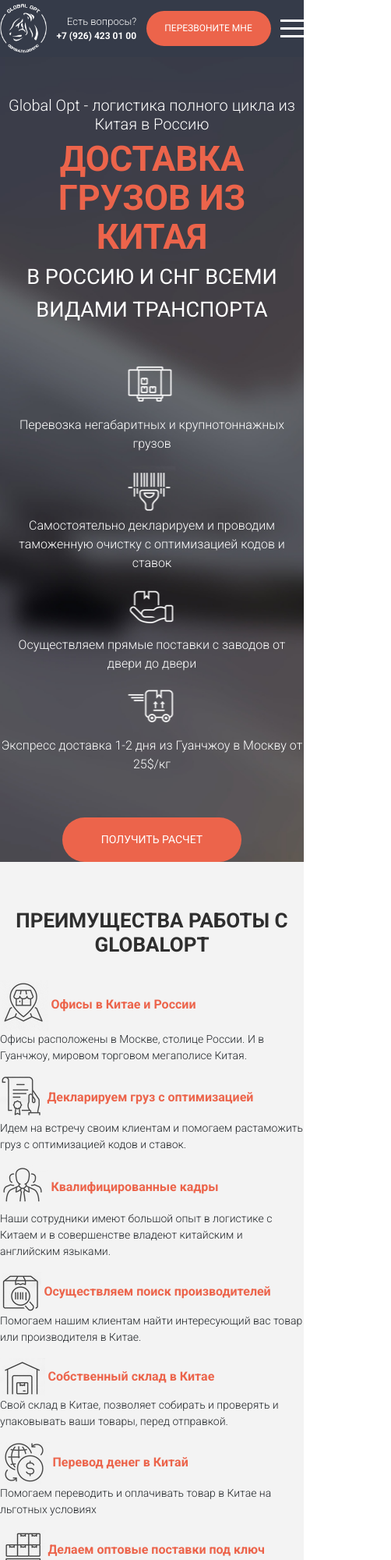
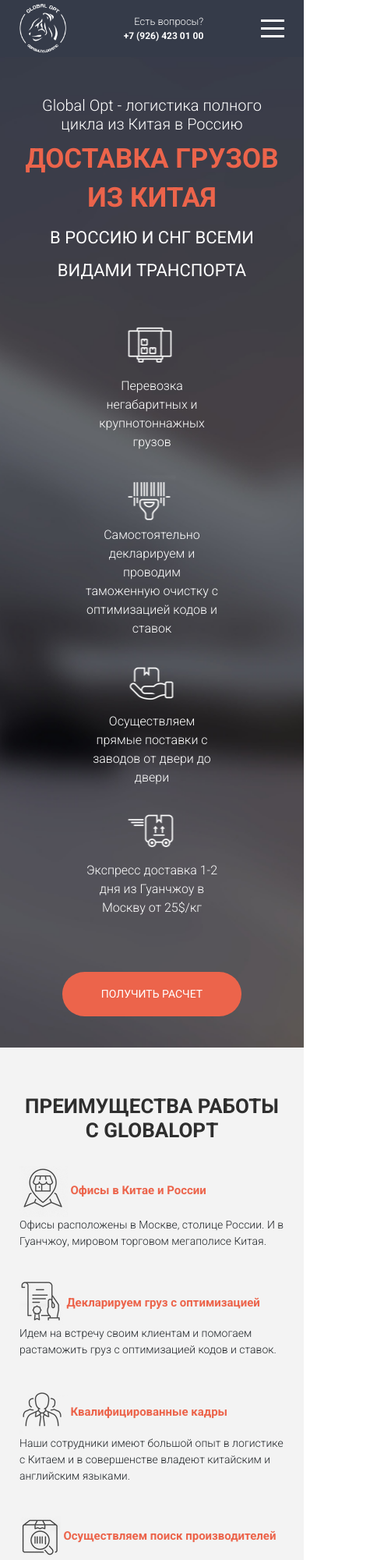
Before and after one commit to OlegRkv/glopt, a plain HTML site: page src/index.html in a window 390 px wide. Shown: the top 2000 px of the page at 78% size, 502 px wide, since content can reach past the window. Drawn offline with nearby package versions, Linux system fonts and the light colour scheme.

Commit message:
finished .header .advantage .work

```diff
--- a/src/index.html
+++ b/src/index.html
@@ -74,16 +74,16 @@
 			<p class="header__subtitle">в Россию и СНГ всеми видами транспорта</p>
 
 			<div class="row header-offer">
-				<div class="col-xl-3 col-lg-3 offset-md-1 col-md-5 header-offer-item cargo-icon">
+				<div class="col-xl-3 col-lg-3 col-md-6 header-offer-item cargo-icon">
 					<p class="header-offer__descr">Перевозка негабаритных и крупнотоннажных грузов</p>
 				</div>
-				<div class="col-xl-3 col-lg-3 col-md-5 header-offer-item bar-code-icon">
+				<div class="col-xl-3 col-lg-3 col-md-6 header-offer-item bar-code-icon">
 					<p class="header-offer__descr">Самостоятельно декларируем и проводим таможенную очистку с оптимизацией кодов и ставок</p>
 				</div>
-				<div class="col-xl-3 col-lg-3 offset-md-1 col-md-5 header-offer-item hand-icon">
+				<div class="col-xl-3 col-lg-3 col-md-6 header-offer-item hand-icon">
 					<p class="header-offer__descr">Осуществляем прямые поставки с заводов от двери до двери</p>
 				</div>
-				<div class="col-xl-3 col-lg-3 col-md-5 header-offer-item express-icon">
+				<div class="col-xl-3 col-lg-3 col-md-6 header-offer-item express-icon">
 					<p class="header-offer__descr">Экспресс доставка 1-2 дня из Гуанчжоу в Москву от 25$/кг  </p>
 				</div>
 			</div>
@@ -100,49 +100,49 @@
 
 			<div class="row advantage-list">
 
-				<div class="col-xl-6 advantage-item">
+				<div class="col-xl-6 col-lg-6 col-md-6 col-sm-12 advantage-item">
 					<img src="img/advantage/1.png" alt="" class="advantage-item__img">
 					<span class="advantage-item__title">Офисы в Китае и России</span>
 					<p class="advantage-item__descr">Офисы расположены в Москве, столице России. И в Гуанчжоу, мировом торговом мегаполисе Китая.</p>
 				</div>
 
-				<div class="col-xl-6 advantage-item">
+				<div class="col-xl-6 col-lg-6 col-md-6 col-sm-12 advantage-item">
 					<img src="img/advantage/2.png" alt="" class="advantage-item__img">
 					<span class="advantage-item__title">Декларируем груз с оптимизацией</span>
 					<p class="advantage-item__descr">Идем на встречу своим клиентам и помогаем растаможить груз с оптимизацией кодов и ставок.</p>
 				</div>
 
-				<div class="col-xl-6 advantage-item">
+				<div class="col-xl-6 col-lg-6 col-md-6 col-sm-12 advantage-item">
 					<img src="img/advantage/3.png" alt="" class="advantage-item__img">
 					<span class="advantage-item__title">Квалифицированные кадры</span>
 					<p class="advantage-item__descr">Наши сотрудники имеют большой опыт в логистике с Китаем и в совершенстве владеют китайским и английским языками.</p>
 				</div>
 
-				<div class="col-xl-6 advantage-item">
+				<div class="col-xl-6 col-lg-6 col-md-6 col-sm-12 advantage-item">
 					<img src="img/advantage/4.png" alt="" class="advantage-item__img">
 					<span class="advantage-item__title">Осуществляем поиск производителей</span>
 					<p class="advantage-item__descr">Помогаем нашим клиентам найти интересующий вас товар или производителя в Китае.</p>
 				</div>
 
-				<div class="col-xl-6 advantage-item">
+				<div class="col-xl-6 col-lg-6 col-md-6 col-sm-12 advantage-item">
 					<img src="img/advantage/5.png" alt="" class="advantage-item__img">
 					<span class="advantage-item__title">Собственный склад в Китае</span>
 					<p class="advantage-item__descr">Свой склад в Китае, позволяет собирать и проверять и упаковывать  ваши товары, перед отправкой.</p>
 				</div>
 
-				<div class="col-xl-6 advantage-item">
+				<div class="col-xl-6 col-lg-6 col-md-6 col-sm-12 advantage-item">
 					<img src="img/advantage/6.png" alt="" class="advantage-item__img">
 					<span class="advantage-item__title">Перевод денег в Китай</span>
 					<p class="advantage-item__descr">Помогаем переводить и оплачивать товар в Китае на льготных условиях</p>
 				</div>
 
-				<div class="col-xl-6 advantage-item">
+				<div class="col-xl-6 col-lg-6 col-md-6 col-sm-12 advantage-item">
 					<img src="img/advantage/7.png" alt="" class="advantage-item__img">
 					<span class="advantage-item__title">Делаем оптовые поставки под ключ</span>
 					<p class="advantage-item__descr">Берём на себя все заботы связанные с  закупкой, проверкой на качество, логистикой и растаможкой. От вас требуется лишь заполнить техническое задание, одобрить  образцы товаров и после принять товар на своём складе!</p>
 				</div>
 
-				<div class="col-xl-6 advantage-item">
+				<div class="col-xl-6 col-lg-6 col-md-6 col-sm-12 advantage-item">
 					<img src="img/advantage/8.png" alt="" class="advantage-item__img">
 					<span class="advantage-item__title">Поездка на производство в Китай</span>
 					<p class="advantage-item__descr">У нас большой опыт в бизнес поездках по Китаю. Мы с большой радостью и желанием организуем вам такую поездку в Китай под ключ. Сделаем визу, трансфер из аэропорта, забронируем отель, предоставим переводчика. Организуем поездку на производство. Шоп тур. Мебельный тур. </p>
@@ -162,17 +162,17 @@
 			<p class="work__descr">Мы организуем перевозки из Китая - оперативно и надежно, с учетом особенностей груза и ваших требований по срокам и бюджету.</p>
 
 			<div class="row work-list">
-				<div class="col-xl-4 work-list-item">
+				<div class="col-xl-4 col-lg-4 col-md-12 col-xs-12 work-list-item">
 					<img src="img/work/belay.jpg" alt="Страховка" class="work-list-item__img">
 					<span class="work-list-item__title">Страховка груза</span>
 					<p class="work-list-item__descr">Все грузы, логистику которых осуществляет Global Opt, застрахованы. Мы гарантируем полное возмещение стоимости груза в случаях, предусмотренных страхо- вым соглашением. Все ваши тревоги наша компания берет на себя.</p>
 				</div>
-				<div class="col-xl-4 work-list-item">
+				<div class="col-xl-4 col-lg-4 col-md-12 col-xs-12 work-list-item">
 					<img src="img/work/logistics.jpg" alt="Логистика" class="work-list-item__img">
 					<span class="work-list-item__title">Логистика последней мили</span>
 					<p class="work-list-item__descr">Мы осуществляем доставку вашего груза до конкретного адреса. Привоз согласовывается менед- жерами по телефону, предварительно за сутки и за час до доставки. Также мы предоставляем услуги грузчи- ков по месту доставки груза.</p>
 				</div>
-				<div class="col-xl-4 work-list-item">
+				<div class="col-xl-4 col-lg-4 col-md-12 col-xs-12 work-list-item">
 					<img src="img/work/glance.jpg" alt="Взгляд" class="work-list-item__img">
 					<span class="work-list-item__title">Мы всегда смотрим вперед</span>
 					<p class="work-list-item__descr">Философия нашей компании, делать себя и своих партнеров по всему миру, успешными и богатыми. Поэтому мы всегда открыты к диалогу о партнерстве и инвестициях. </p>
--- a/src/sass/blocks/_advantage.sass
+++ b/src/sass/blocks/_advantage.sass
@@ -9,3 +9,9 @@
 			font-size: 16px
 			font-weight: 700
 			color: $main-color
+
+@media screen and (max-width: 991px)
+	.advantage-item
+		margin-bottom: 25px
+		&__title
+			font-size: 15px
--- a/src/sass/blocks/_header.sass
+++ b/src/sass/blocks/_header.sass
@@ -243,3 +243,22 @@
 		&__subtitle
 			font-size: 27px
 			margin-bottom: 50px
+	.header
+		padding-bottom: 40px
+
+@media screen and (max-width: 767px)
+	.header__subtitle
+		font-size: 22px
+		&_big
+			font-size: 35px
+	.header-offer__descr
+		max-width: 50%
+		margin: 0 auto
+	.header-offer-item
+		margin-bottom: 30px
+
+@media screen and (max-width: 575px)
+	.container
+		padding: 0 25px
+	.header__button
+		display: none
--- a/src/sass/blocks/_work.sass
+++ b/src/sass/blocks/_work.sass
@@ -16,3 +16,19 @@
 				font-size: 18px
 				font-weight: 700
 				color: $main-color
+
+@media screen and (max-width: 991px)
+	.work-list-item__img
+		display: block
+		max-width: 300px
+		margin: 0 auto
+		margin-bottom: 20px
+	.work-list-item
+		margin-bottom: 50px
+	.work-list-item__descr
+		max-width: 70%
+		margin: 0 auto
+
+@media screen and (max-width: 575px)
+	.work-list-item__descr
+		max-width: 100%
```
Also changed, not shown: src/css/style.css, 1 other file.
